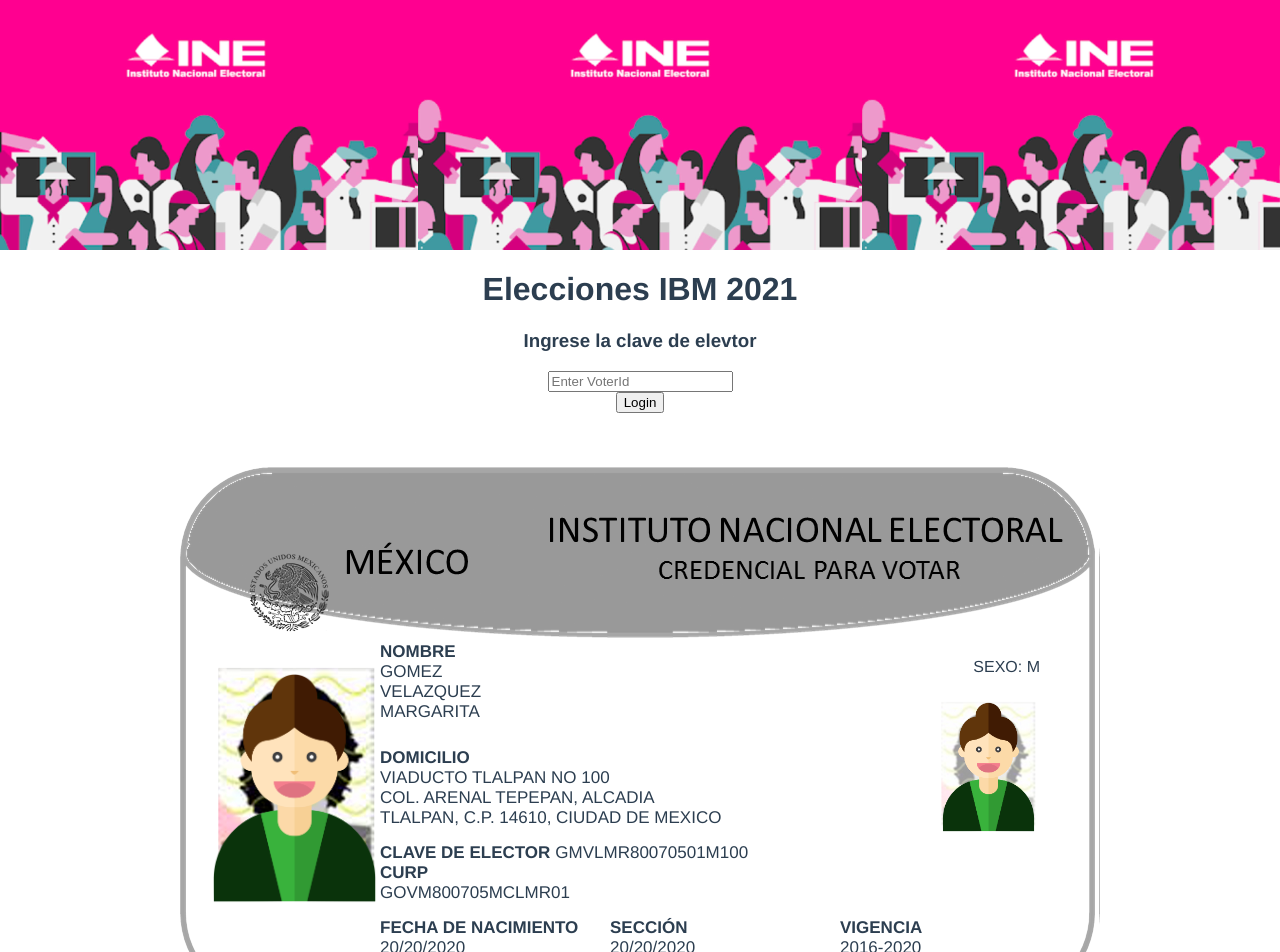
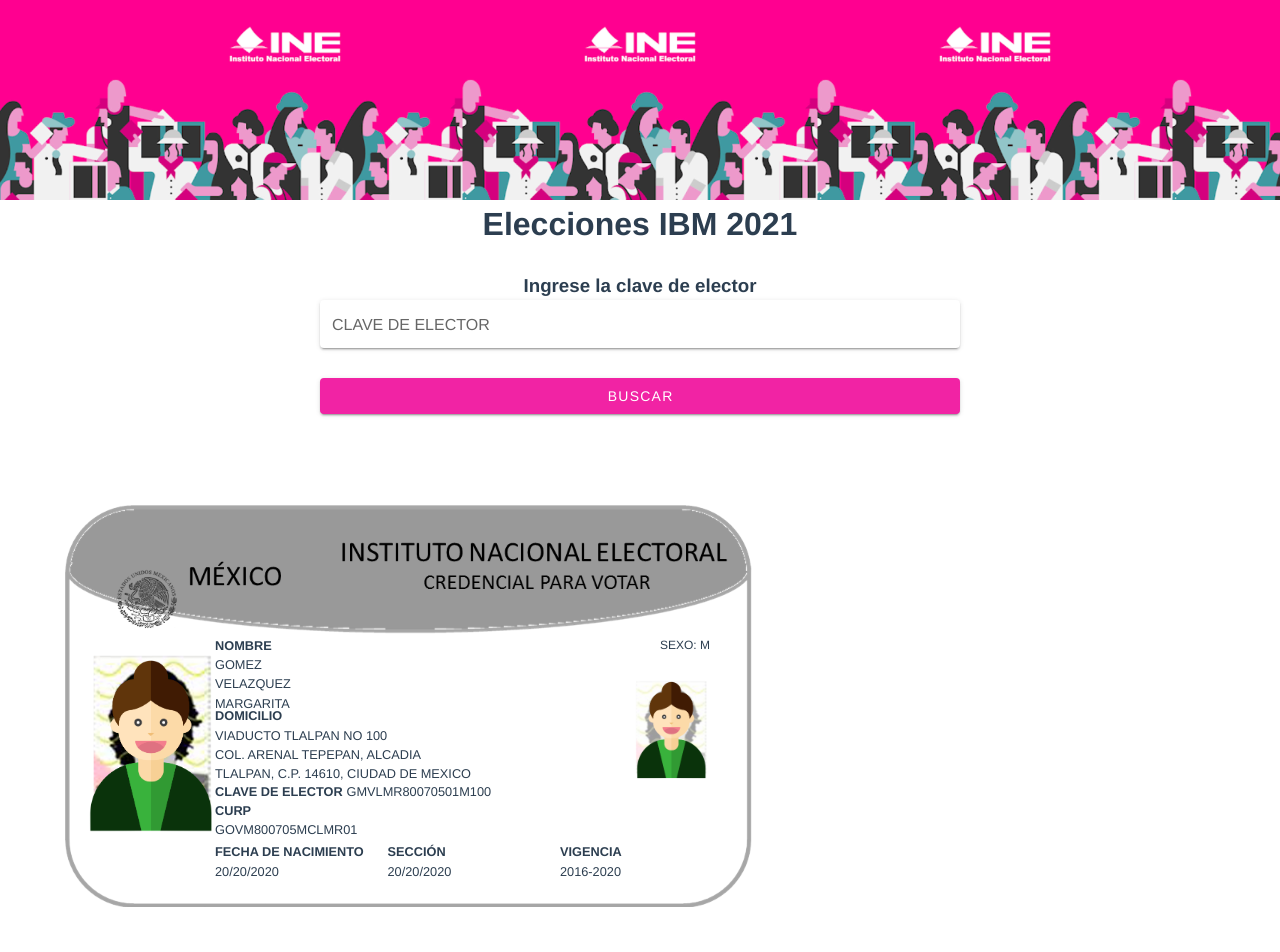
Before and after one commit to kachus22/hackmx2021, a Vue app in the folder web-app/client/: page / in a window 1280 px wide. Shown: the top 952 px of the page. Built offline with nearby package versions, Linux system fonts and the light colour scheme.

Commit message:
Agregar Vuetify

```diff
--- a/web-app/client/public/index.html
+++ b/web-app/client/public/index.html
@@ -6,6 +6,8 @@
     <meta name="viewport" content="width=device-width,initial-scale=1.0">
     <link rel="icon" href="<%= BASE_URL %>favicon.ico">
     <title>client</title>
+    <link rel="stylesheet" href="https://fonts.googleapis.com/css?family=Roboto:100,300,400,500,700,900">
+    <link rel="stylesheet" href="https://cdn.jsdelivr.net/npm/@mdi/font@latest/css/materialdesignicons.min.css">
   </head>
   <body>
     <noscript>
--- a/web-app/client/src/App.vue
+++ b/web-app/client/src/App.vue
@@ -1,39 +1,36 @@
 <template>
-  <div id="app">
+  <v-app>
     <header>
 
     </header>
-        <!-- <p><router-link to="/">Home</router-link>&nbsp; -->
-        <!-- <router-link to="/castBallot">Cast Ballot</router-link>&nbsp;
-        <router-link to="/QueryAll">QueryAll</router-link></p>
-        <router-link to="/queryWithQueryString">Query by Type</router-link>&nbsp;
-        <router-link to="/queryByKey">Query by Key</router-link>&nbsp;
-        <router-link to="/getCurrentStanding">Get Poll Standings</router-link>&nbsp; -->
 
-      <router-view></router-view>
-    </div>
+    <v-main>
+      <router-view/>
+    </v-main>
+  </v-app>
 </template>
-
-<style scoped>
-  header {
-    background-image: url("./assets/background.jpeg");
-    background-size: contain;
-    background-position: center top;
-    height: 250px;
-  }
-</style>
 
 <script>
 
 export default {
-  name: 'app'
-}
+  name: 'App',
+
+  data: () => ({
+    //
+  }),
+};
 </script>
-
 <style>
 body {
   padding: 0px;
   margin: 0px;
+}
+header {
+  background-image: url("./assets/background.jpeg");
+  background-size: contain;
+  background-repeat: repeat-x;
+  background-position: center top;
+  height: 200px;
 }
 #app {
   font-family: 'Avenir', Helvetica, Arial, sans-serif;
@@ -60,4 +57,8 @@ body {
   position:fixed;
   padding-left:32%;
 }
+
+.v-rise {
+  background-color: rgb(241 35 164) !important;
+}
 </style>
--- a/web-app/client/src/components/Home.vue
+++ b/web-app/client/src/components/Home.vue
@@ -1,19 +1,25 @@
 <template>
   <div class="posts">
     <h1>Elecciones IBM 2021</h1>
-    <h3>Ingrese la clave de elevtor</h3>
+    <br>
+    <h3>Ingrese la clave de elector</h3>
     <!--span><b>{{ response }}</b></span><br /-->
     <form v-on:submit="validateVoter">
-      <input type="text" v-model="loginData.voterId" placeholder="Enter VoterId">
-      <br>
-
-      <input type="submit" value="Login">
-      <br>
-      <br>
-      <span v-if="loginReponse">
+      <!-- <input type="submit" value="Login"> -->
+      <div style="width: 50%; margin: 0 auto;">
+        <v-text-field
+            v-model="loginData.voterId"
+            label="CLAVE DE ELECTOR"
+            placeholder="Placeholder"
+            solo
+      ></v-text-field>
+      <v-btn class="white--text" block color="rgb(241 35 164)" @click="validateVoter">
+        Buscar
+      </v-btn>
+      </div>
+      <!-- <span v-if="loginReponse">
         <b>{{ loginReponse.data }}</b>
-      </span>
-      <br>
+      </span> -->
     </form>
 
     <br>
@@ -68,6 +74,9 @@
     background-image: url("../assets/INE.png");
     background-size: contain;
     position: relative;
+    /* testing */
+    transform: scale(0.75);
+    margin-left: -50px;
   }
   .INE .INE-photo {
     height: 230px;
@@ -112,7 +121,7 @@
 
   .INE .INE-address {
     position: absolute;
-    bottom: 175px;
+    bottom: 165px;
     left: 200px;
   }
 
@@ -126,7 +135,7 @@
 
   .INE .INE-codes {
     position: absolute;
-    bottom: 100px;
+    bottom: 90px;
     left: 200px;
   }
 
@@ -140,7 +149,7 @@
 
   .INE .INE-extra {
     position: absolute;
-    bottom: 45px;
+    bottom: 35px;
     left: 200px;
     display: flex;
   }
--- a/web-app/client/src/main.js
+++ b/web-app/client/src/main.js
@@ -2,10 +2,12 @@ import Vue from 'vue'
 import App from './App.vue'
 import router from './router'
 import "@/plugins/echarts";
+import vuetify from './plugins/vuetify'
 
 Vue.config.productionTip = false
 
 new Vue({
   render: function (h) { return h(App) },
-  router,
+  vuetify,
+  router
 }).$mount('#app')
--- /dev/null
+++ b/web-app/client/src/plugins/vuetify.js
@@ -0,0 +1,7 @@
+import Vue from 'vue';
+import Vuetify from 'vuetify/lib/framework';
+
+Vue.use(Vuetify);
+
+export default new Vuetify({
+});
--- /dev/null
+++ b/web-app/client/vue.config.js
@@ -0,0 +1,5 @@
+module.exports = {
+  transpileDependencies: [
+    'vuetify'
+  ]
+}
```
Also changed, not shown: web-app/client/package.json (+7 -2 lines), web-app/client/src/views/Home.vue (added, +15 -0 lines), web-app/client/src/assets/logo.svg (added), 1 other file (tests, documents, lock files or other folders).
